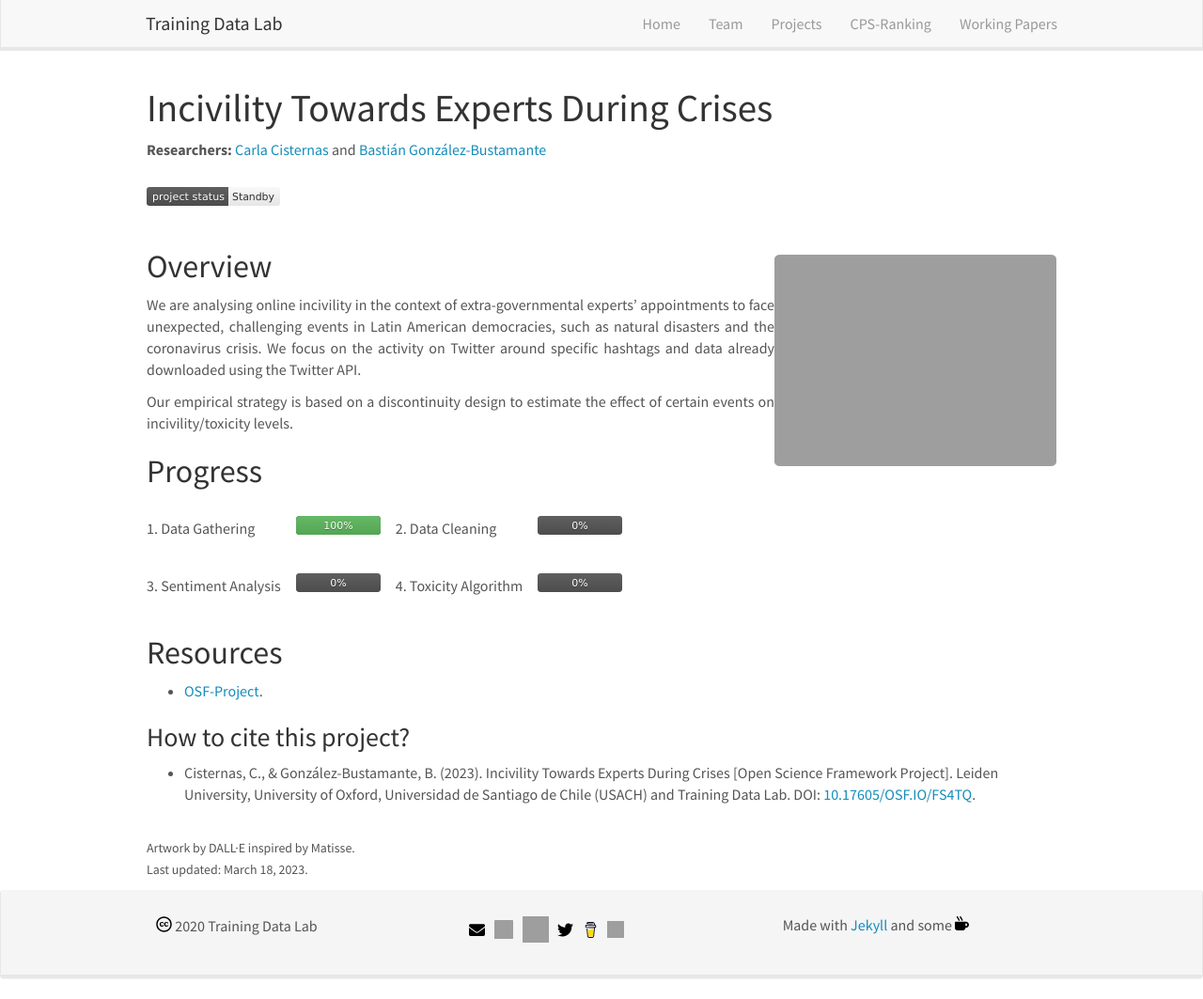
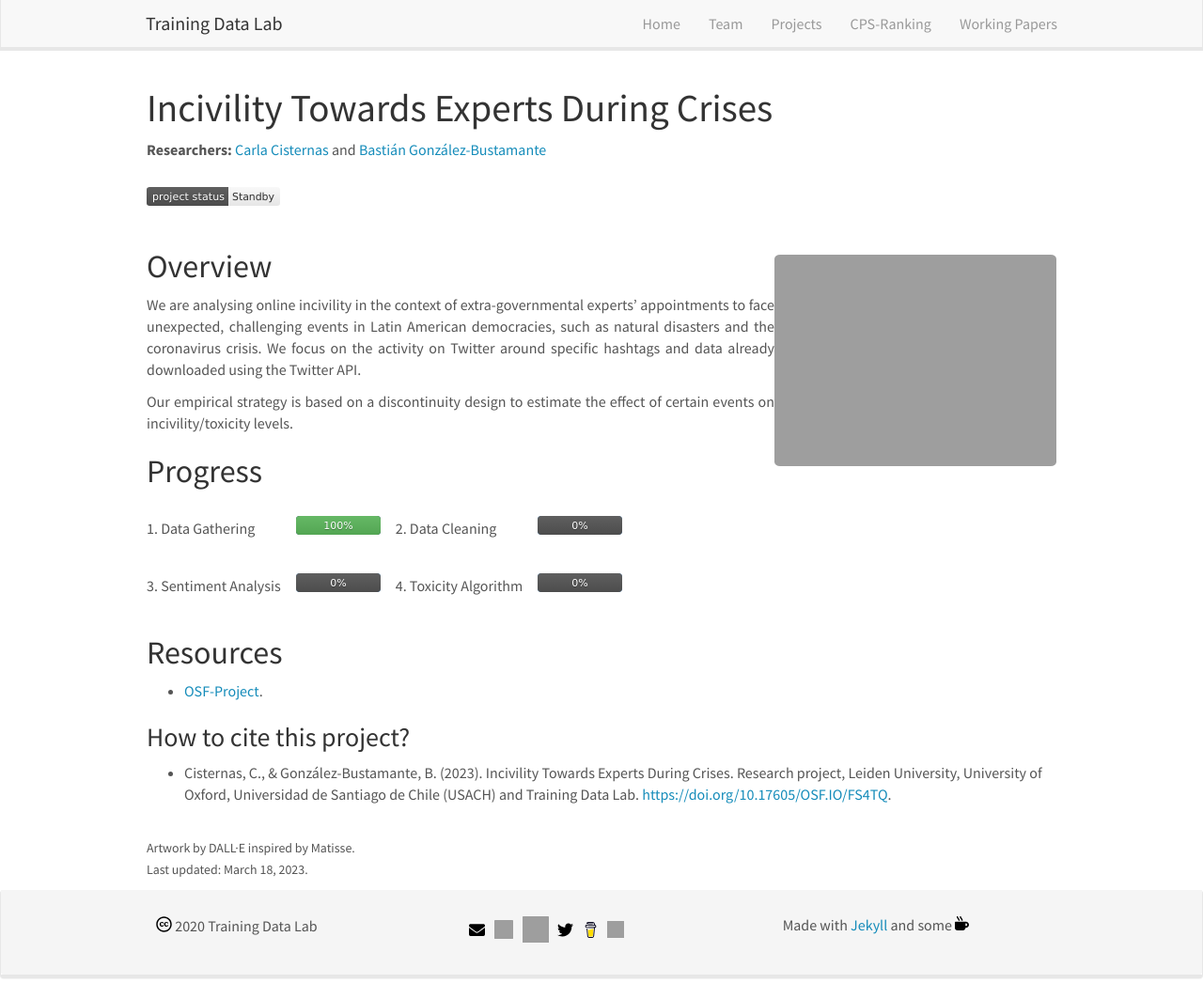
Before and after one commit to training-datalab/old-training-datalab.com, a Jekyll site: the page built from _pages/incivility-towards-experts-during-crises.md, in a window 1280 px wide and 1063 px high. Shown: the whole window at 94% size. Built offline with Jekyll 4.4.1, drawn with Linux system fonts in a browser that asks for light colours; nearby versions of some CDN libraries.

Commit message:
Update incivility-towards-experts-during-crises.md

```diff
--- a/_pages/incivility-towards-experts-during-crises.md
+++ b/_pages/incivility-towards-experts-during-crises.md
@@ -32,7 +32,7 @@ permalink: /projects/incivility-towards-experts-during-crises
 
 ### How to cite this project?
 
-- Cisternas, C., & González-Bustamante, B. (2023). Incivility Towards Experts During Crises [Open Science Framework Project]. Leiden University, University of Oxford, Universidad de Santiago de Chile (USACH) and Training Data Lab. DOI: <a href="https://doi.org/10.17605/OSF.IO/FS4TQ" target="_blank">10.17605/OSF.IO/FS4TQ</a>.
+- Cisternas, C., & González-Bustamante, B. (2023). Incivility Towards Experts During Crises. Research project, Leiden University, University of Oxford, Universidad de Santiago de Chile (USACH) and Training Data Lab. <a href="https://doi.org/10.17605/OSF.IO/FS4TQ" target="_blank">https://doi.org/10.17605/OSF.IO/FS4TQ</a>.
 
 <br />
 <small>Artwork by DALL·E inspired by Matisse.</small><br />
```
